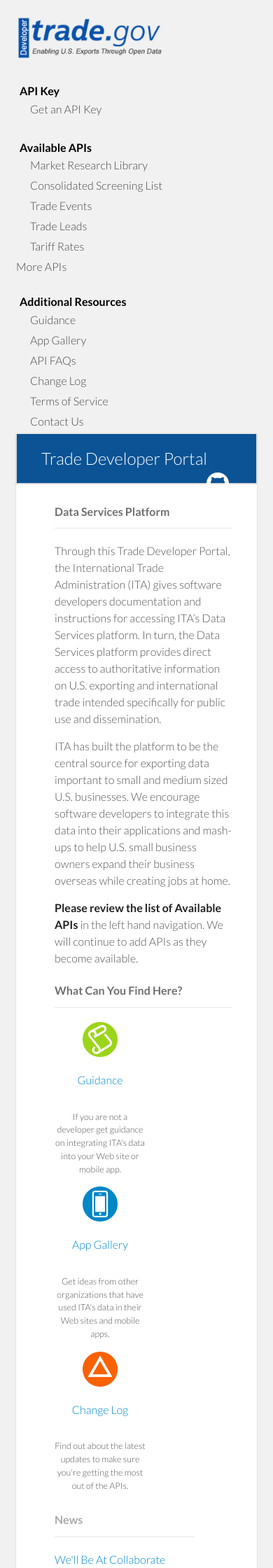
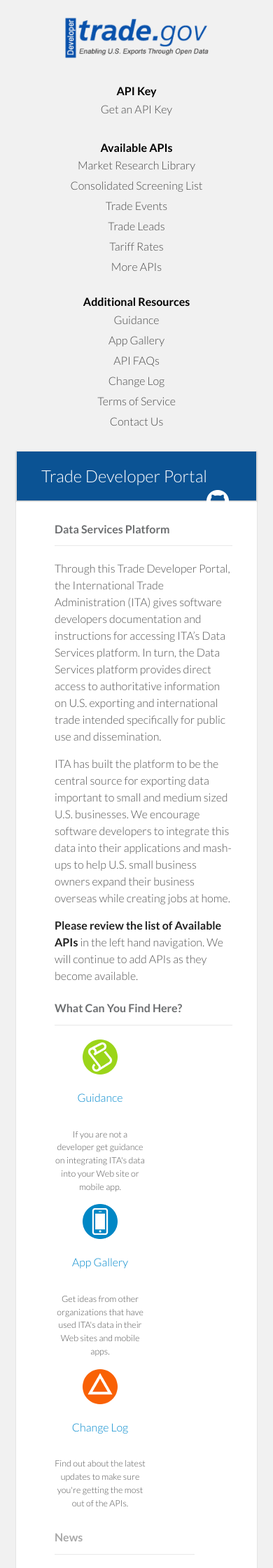
Before and after one commit to InternationalTradeAdministration/developerportal, a Jekyll site: the page built from index.html, in a window 390 px wide. Shown: the top 2240 px of the page at 70% size. Built offline with Jekyll 4.4.1, drawn with Linux system fonts in a browser that asks for light colours; nearby versions of some CDN libraries.

Commit message:
Improved spacing for mobile screen

```diff
--- a/stylesheets/styles.css
+++ b/stylesheets/styles.css
@@ -593,6 +593,11 @@ footer {
 
 }
 
+header {
+text-align: center;
+padding-bottom:25px;
+}
+
 }
 
 @media print {
```
